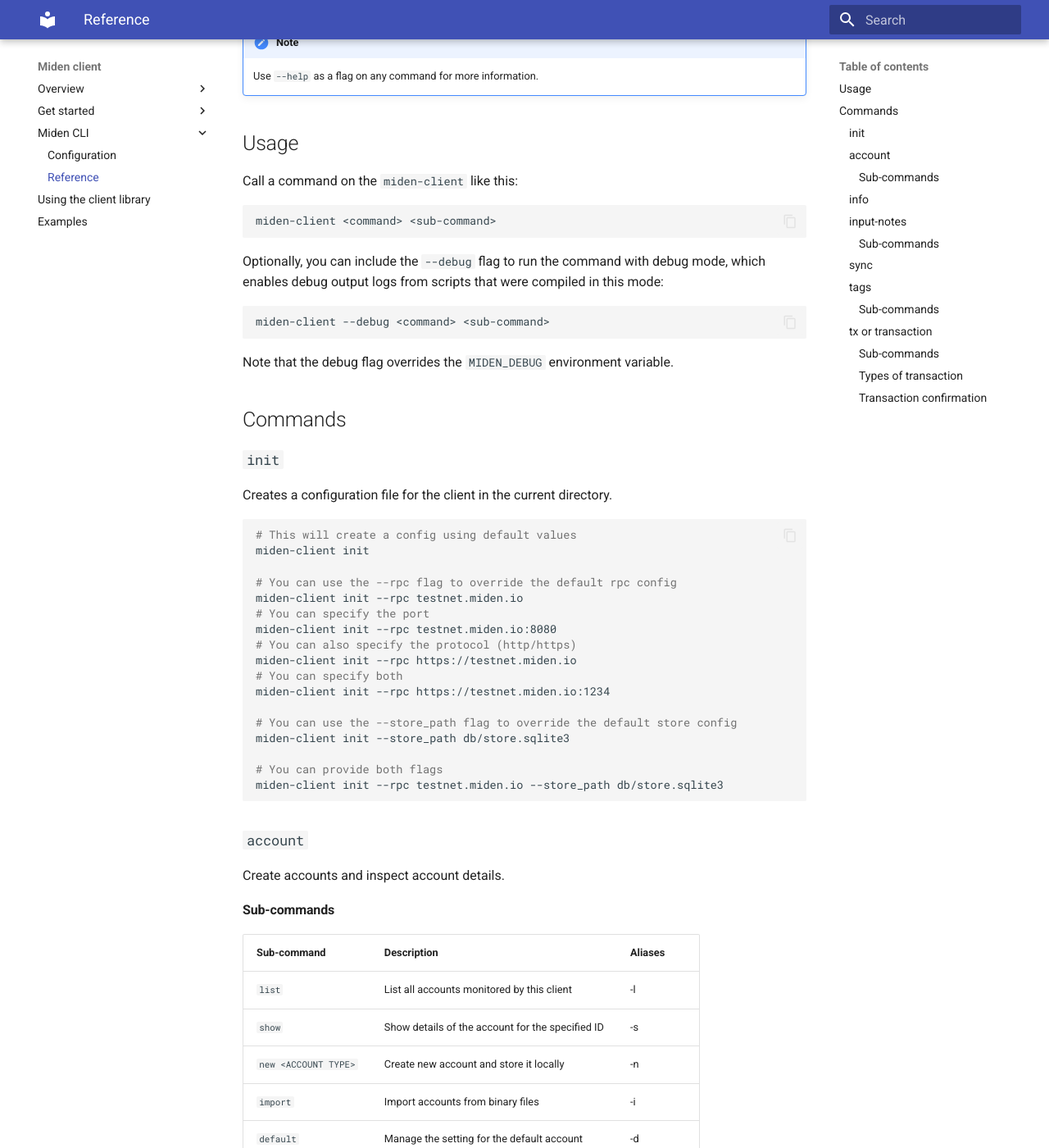
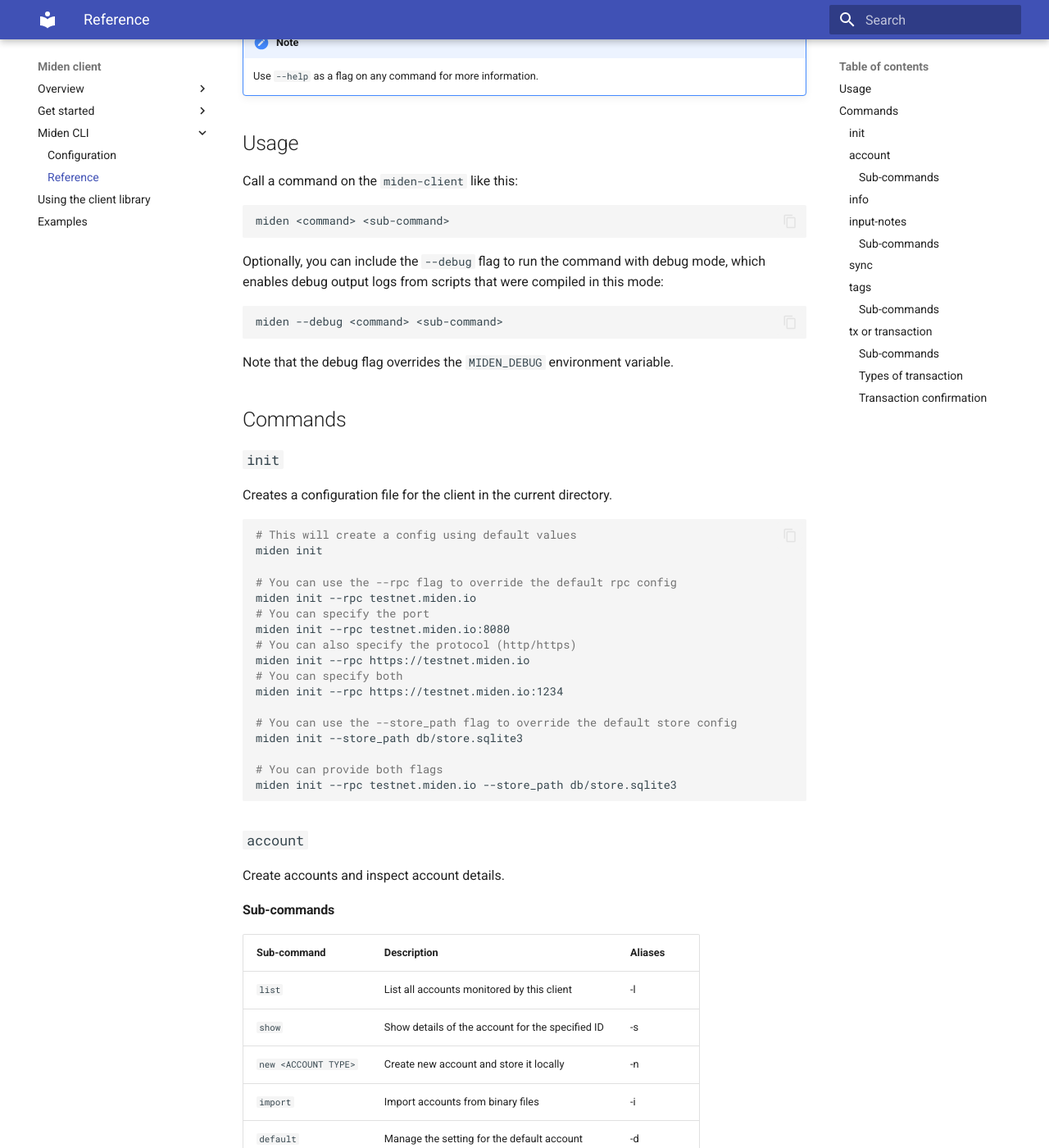
Before and after one commit to 0xPolygonMiden/miden-client, an MkDocs documentation site: the page built from docs/cli-reference.md, in a window 1280 px wide and 1400 px high, scrolled down 192 px. Shown: the whole window at 82% size. Built offline with MkDocs 1.6.1 and Material for MkDocs 9.7.7, drawn with Linux system fonts in a browser that asks for light colours; some of the changed text lies outside the part shown.

Commit message:
docs: Fix up docs

````diff
--- a/docs/cli-reference.md
+++ b/docs/cli-reference.md
@@ -12,13 +12,13 @@
 Call a command on the `miden-client` like this:
 
 ```sh
-miden-client <command> <sub-command>
+miden <command> <sub-command>
 ```
 
 Optionally, you can include the `--debug` flag to run the command with debug mode, which enables debug output logs from scripts that were compiled in this mode:
 
 ```sh
-miden-client --debug <command> <sub-command>
+miden --debug <command> <sub-command>
 ```
 
 Note that the debug flag overrides the `MIDEN_DEBUG` environment variable.
@@ -31,22 +31,22 @@
 
 ```sh
 # This will create a config using default values
-miden-client init
+miden init
 
 # You can use the --rpc flag to override the default rpc config
-miden-client init --rpc testnet.miden.io
+miden init --rpc testnet.miden.io
 # You can specify the port
-miden-client init --rpc testnet.miden.io:8080
+miden init --rpc testnet.miden.io:8080
 # You can also specify the protocol (http/https)
-miden-client init --rpc https://testnet.miden.io
+miden init --rpc https://testnet.miden.io
 # You can specify both
-miden-client init --rpc https://testnet.miden.io:1234
+miden init --rpc https://testnet.miden.io:1234
 
 # You can use the --store_path flag to override the default store config
-miden-client init --store_path db/store.sqlite3
+miden init --store_path db/store.sqlite3
 
 # You can provide both flags
-miden-client init --rpc testnet.miden.io --store_path db/store.sqlite3
+miden init --rpc testnet.miden.io --store_path db/store.sqlite3
 ```
 
 ### `account`
@@ -68,13 +68,13 @@
 The `show` subcommand also accepts a partial ID instead of the full ID. For example, instead of:
 
 ```sh
-miden-client account show 0x8fd4b86a6387f8d8
+miden account show 0x8fd4b86a6387f8d8
 ```
 
 You can call:
 
 ```sh
-miden-client account show 0x8fd4b86
+miden account show 0x8fd4b86
 ```
 
 ### `info`
@@ -98,13 +98,13 @@
 The `show` subcommand also accepts a partial ID instead of the full ID. For example, instead of:
 
 ```sh
-miden-client input-notes show 0x70b7ecba1db44c3aa75e87a3394de95463cc094d7794b706e02a9228342faeb0
+miden input-notes show 0x70b7ecba1db44c3aa75e87a3394de95463cc094d7794b706e02a9228342faeb0
 ```
 
 You can call:
 
 ```sh
-miden-client input-notes show 0x70b7ec
+miden input-notes show 0x70b7ec
 ```
 
 The `import` subcommand verifies that the note that is about to be imported exists on chain. The user can add an optional flag `--no-verify` that skips this verification.
@@ -155,13 +155,13 @@
 For `consume-notes` subcommand, you can also provide a partial ID instead of the full ID for each note. So instead of
 
 ```sh
-miden-client tx new consume-notes --account <some-account-id> 0x70b7ecba1db44c3aa75e87a3394de95463cc094d7794b706e02a9228342faeb0 0x80b7ecba1db44c3aa75e87a3394de95463cc094d7794b706e02a9228342faeb0
+miden tx new consume-notes --account <some-account-id> 0x70b7ecba1db44c3aa75e87a3394de95463cc094d7794b706e02a9228342faeb0 0x80b7ecba1db44c3aa75e87a3394de95463cc094d7794b706e02a9228342faeb0
 ```
 
 You can do:
 
 ```sh
-miden-client tx new consume-notes --account <some-account-id> 0x70b7ecb 0x80b7ecb
+miden tx new consume-notes --account <some-account-id> 0x70b7ecb 0x80b7ecb
 ```
 
 Also, for `p2id`, `p2idr` and `consume-notes`, you can omit the `--sender` and `--account` flags to use the default account defined in the [config](./cli-config.md). If you omit the flag but have no default account defined in the config, you'll get an error instead.
@@ -169,13 +169,13 @@
 For every command which needs an account ID (either wallet or faucet), you can also provide a partial ID instead of the full ID for each account. So instead of
 
 ```sh
-miden-client tx new p2id --sender 0x80519a1c5e3680fc --target 0x8fd4b86a6387f8d8 --faucet 0xa99c5c8764d4e011 100
+miden tx new p2id --sender 0x80519a1c5e3680fc --target 0x8fd4b86a6387f8d8 --faucet 0xa99c5c8764d4e011 100
 ```
 
 You can do:
 
 ```sh
-miden-client tx new p2id --sender 0x80519 --target 0x8fd4b --faucet 0xa99c5 100
+miden tx new p2id --sender 0x80519 --target 0x8fd4b --faucet 0xa99c5 100
 ```
 
 #### Transaction confirmation
@@ -183,7 +183,7 @@
 When creating a new transaction, a summary of the transaction updates will be shown and confirmation for those updates will be prompted:
 
 ```sh
-miden-client tx new ...
+miden tx new ...
 
 TX Summary:
 
@@ -192,4 +192,4 @@
 Continue with proving and submission? Changes will be irreversible once the proof is finalized on the rollup (Y/N)
 ```
 
-This confirmation can be skipped in non-interactive environments by providing the `--force` flag (`miden-client tx new --force ...`):
+This confirmation can be skipped in non-interactive environments by providing the `--force` flag (`miden tx new --force ...`):
````
Also changed, not shown: docs/cli-config.md (+4 -4 lines), docs/install-and-run.md (+3 -3 lines), 3 other files.
